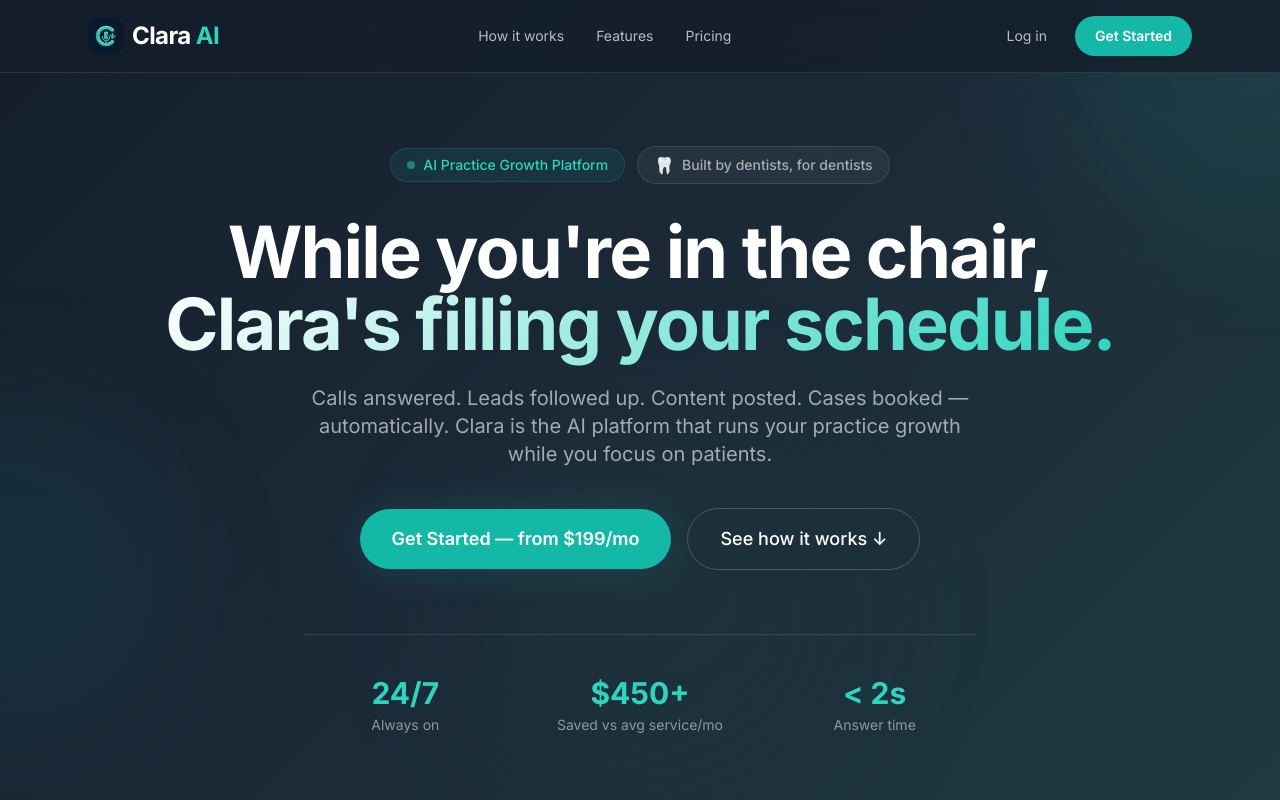
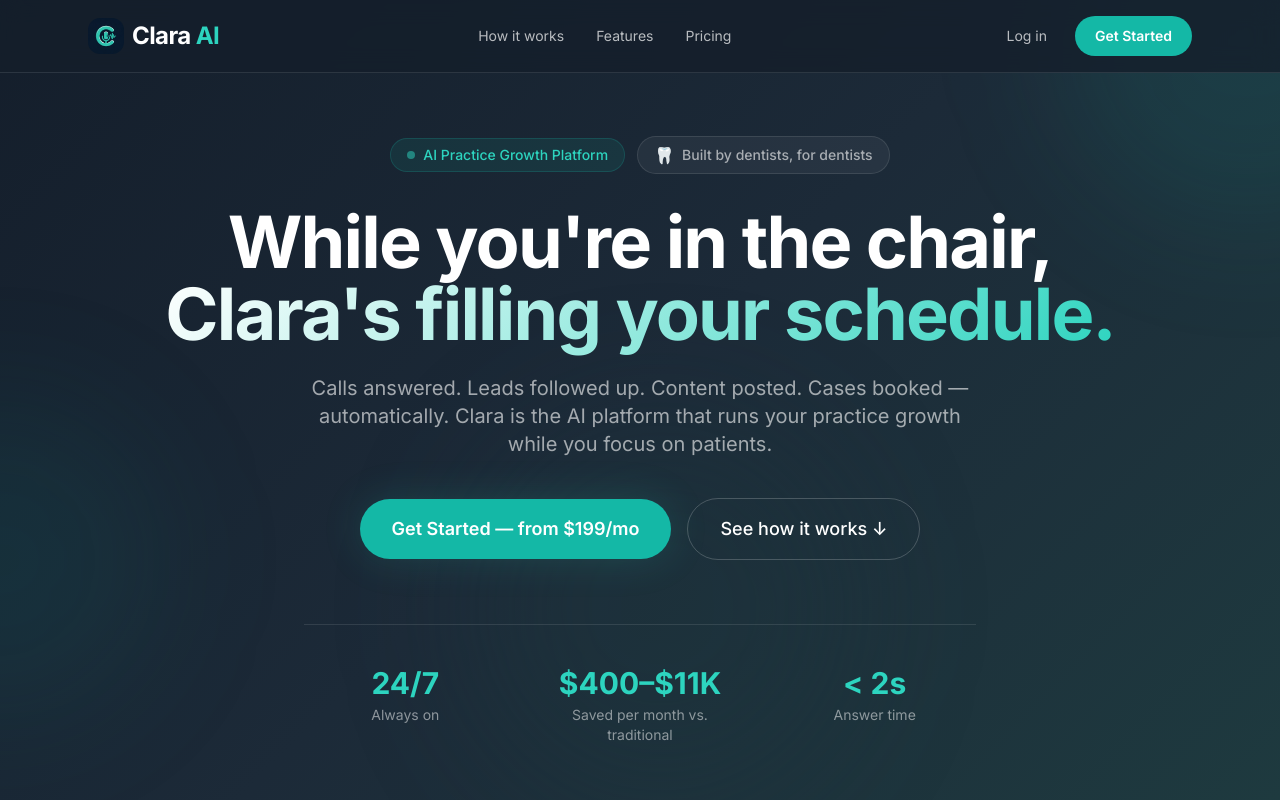
Before and after one commit to dentalondemand/iamclara-website, a Next.js app: page / in a window 1280 px wide. Shown: the top 800 px of the page. Built offline with nearby package versions, Linux system fonts and the light colour scheme.

Commit message:
copy: update savings stat to $400-$11K range per month

```diff
--- a/app/page.tsx
+++ b/app/page.tsx
@@ -105,7 +105,7 @@ function Hero() {
         <div className="grid grid-cols-3 gap-8 max-w-2xl mx-auto border-t border-white/10 pt-10">
           {[
             { value: '24/7', label: 'Always on' },
-            { value: '$450+', label: 'Saved vs avg service/mo' },
+            { value: '$400–$11K', label: 'Saved per month vs. traditional' },
             { value: '< 2s', label: 'Answer time' },
           ].map((s) => (
             <div key={s.label} className="text-center">
```
